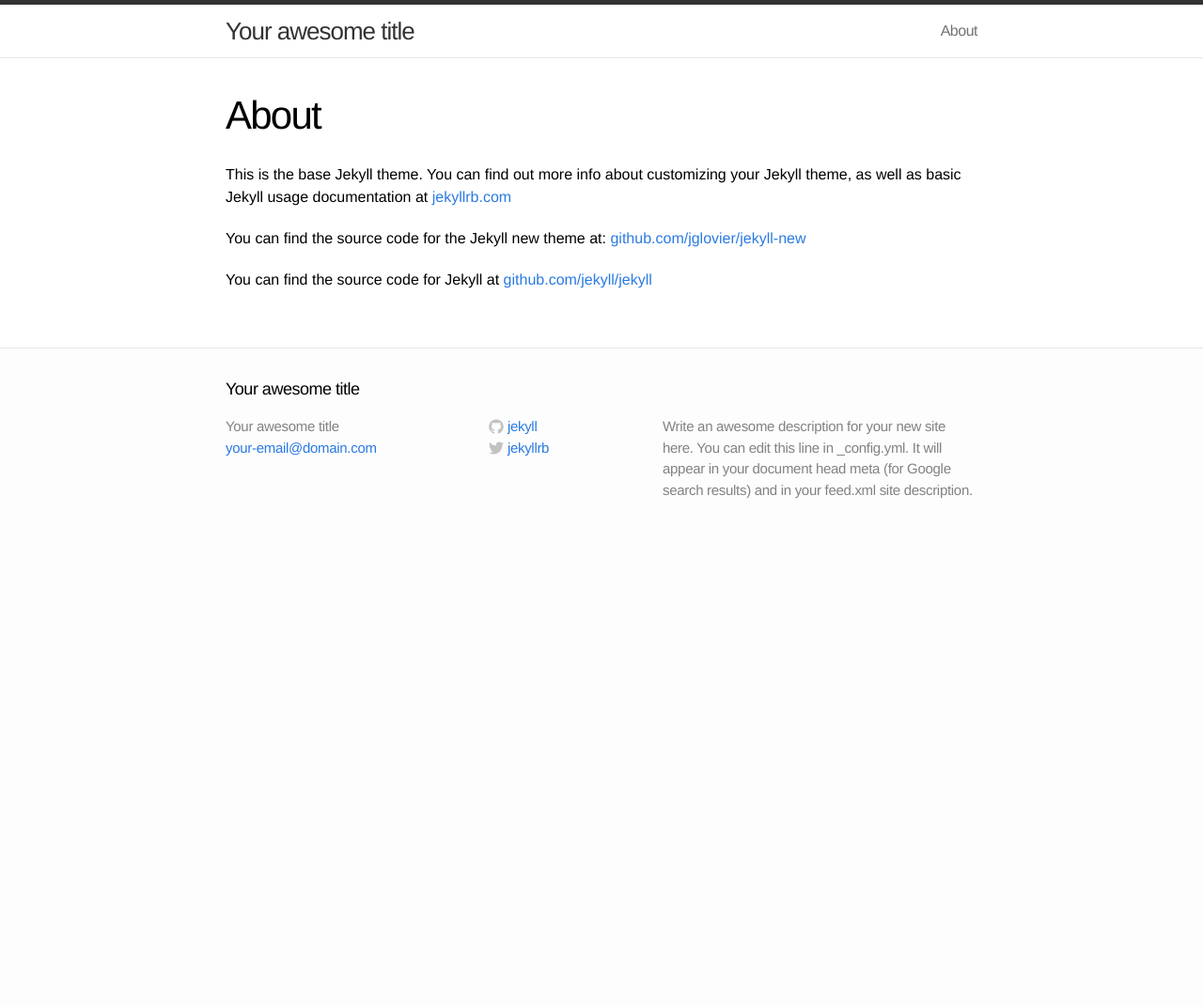
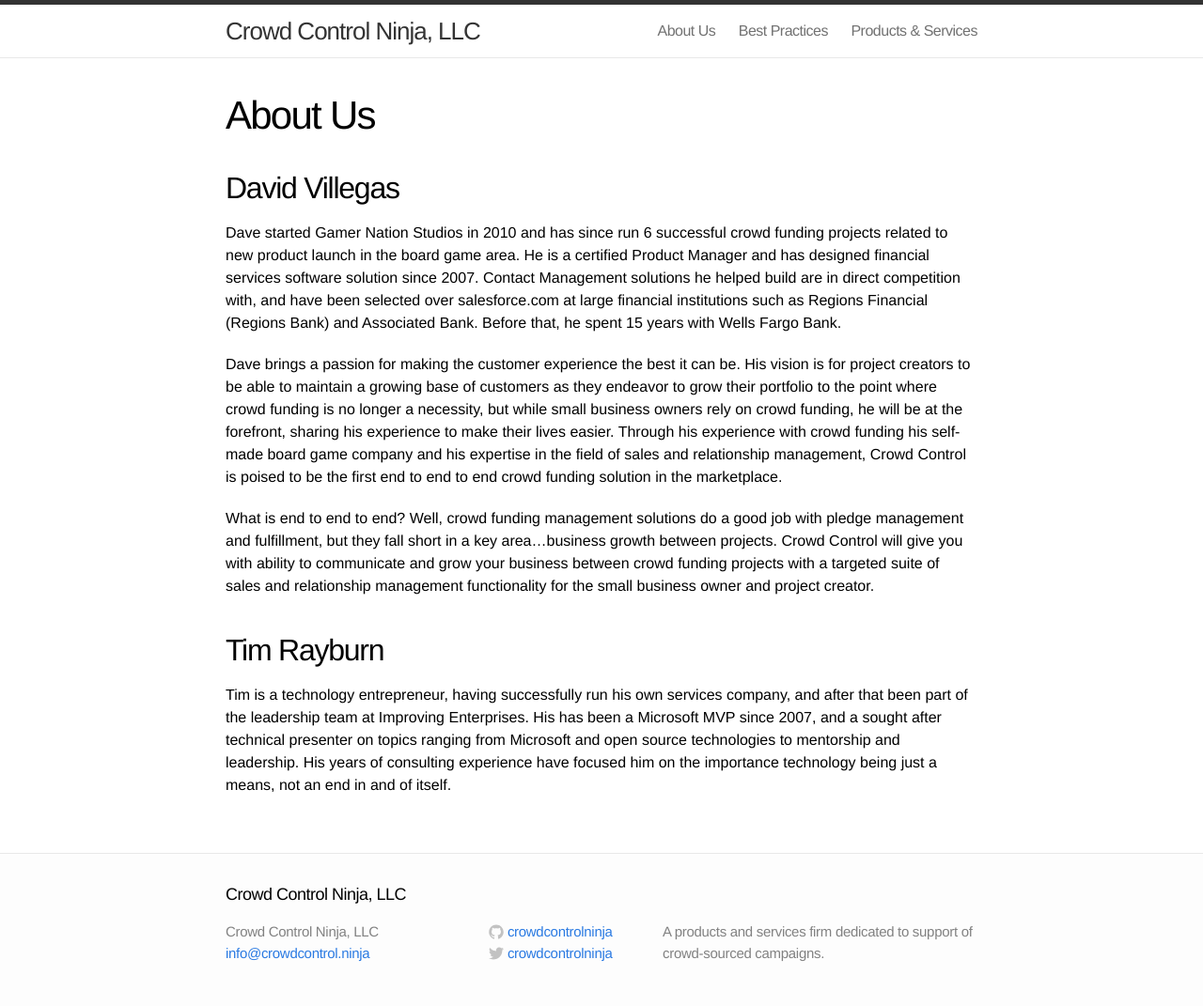
Before and after one commit to CrowdControlNinja/CrowdControlNinja.github.io, a Jekyll site: the page built from about.md, in a window 1280 px wide. Shown: the whole page at 94% size. Built offline with Jekyll 4.4.1, drawn with Linux system fonts in a browser that asks for light colours; before the commit the page ends 900 px from its top, so only the background shows below that.

Commit message:
basic structure

```diff
--- a/_config.yml
+++ b/_config.yml
@@ -1,11 +1,11 @@
 # Site settings
-title: Your awesome title
-email: your-email@domain.com
-description: "Write an awesome description for your new site here. You can edit this line in _config.yml. It will appear in your document head meta (for Google search results) and in your feed.xml site description."
+title: Crowd Control Ninja, LLC
+email: info@crowdcontrol.ninja
+description: "A products and services firm dedicated to support of crowd-sourced campaigns."
 baseurl: ""
-url: "http://yourdomain.com"
-twitter_username: jekyllrb
-github_username:  jekyll
+url: "http://crowdcontrolninja.github.io"
+twitter_username: crowdcontrolninja
+github_username:  crowdcontrolninja
 
 # Build settings
 markdown: kramdown
--- a/about.md
+++ b/about.md
@@ -1,11 +1,17 @@
 ---
 layout: page
-title: About
+title: About Us
 permalink: /about/
 ---
 
-This is the base Jekyll theme. You can find out more info about customizing your Jekyll theme, as well as basic Jekyll usage documentation at [jekyllrb.com](http://jekyllrb.com/)
+## David Villegas
 
-You can find the source code for the Jekyll new theme at: [github.com/jglovier/jekyll-new](https://github.com/jglovier/jekyll-new)
+Dave started Gamer Nation Studios in 2010 and has since run 6 successful crowd funding projects related to new product launch in the board game area.  He is a certified Product Manager and has designed financial services software solution since 2007.  Contact Management solutions he helped build are in direct competition with, and have been selected over salesforce.com at large financial institutions such as Regions Financial (Regions Bank) and Associated Bank.  Before that, he spent 15 years with Wells Fargo Bank.
 
-You can find the source code for Jekyll at [github.com/jekyll/jekyll](https://github.com/jekyll/jekyll)
+Dave brings a passion for making the customer experience the best it can be.  His vision is for project creators to be able to maintain a growing base of customers as they endeavor to grow their portfolio to the point where crowd funding is no longer a necessity, but while small business owners rely on crowd funding, he will be at the forefront, sharing his experience to make their lives easier.  Through his experience with crowd funding his self-made board game company and his expertise in the field of sales and relationship management, Crowd Control is poised to be the first end to end to end crowd funding solution in the marketplace.
+
+What is end to end to end? Well, crowd funding management solutions do a good job with pledge management and fulfillment, but they fall short in a key area…business growth between projects.  Crowd Control will give you with ability to communicate and grow your business between crowd funding projects with a targeted suite of sales and relationship management functionality for the small business owner and project creator.
+
+## Tim Rayburn
+
+Tim is a technology entrepreneur, having successfully run his own services company, and after that been part of the leadership team at Improving Enterprises.  His has been a Microsoft MVP since 2007, and a sought after technical presenter on topics ranging from Microsoft and open source technologies to mentorship and leadership.  His years of consulting experience have focused him on the importance technology being just a means, not an end in and of itself.
--- /dev/null
+++ b/best-practices.md
@@ -0,0 +1,7 @@
+---
+layout: page
+title: Best Practices
+permalink: /best-practices/
+---
+
+*Coming Soon*
--- /dev/null
+++ b/product-services.md
@@ -0,0 +1,23 @@
+---
+layout: page
+title: Products & Services
+permalink: /services/
+---
+
+Crowd Control Ninja offers a full range of products and services to help you manage your crowd funding project, maintain communication and grow your base of supporters and expand your business, maximizing revenue and sales opportunities.  Out flagship product is called Crowd Control, and it features a traditional feature-rich set of functions that allow project creators to configure their own backer levels, fulfill their products, maintain relationships with vendors, customers and suppliers, manage inventory and much more!
+
+If you get stuck, one of our experts will help you through your situation, whether that is some advice on how to structure your campaign, help setting up your pledge levels in Crowd Control or finding the right manufacturing solution for you at a competitive price.  Through our own crowd funding campaigns, we have met and recommend several artists and graphic design professionals that we can refer you to that offer top notch work for great prices.
+
+For you board game designers, are you looking for a publisher or are you self publishing?  We can help you there too!  We have a direct relationship with a factory in China that does quality work at a great price and would be happy to guide you through the process of planning, printing, importing and logistics required to go from idea to distributed product.
+
+## Crowd Control
+
+*Coming Soon*
+
+## Professional Services
+
+*Coming Soon*
+
+## Game Design and Manufacture
+
+*Coming Soon*
```
